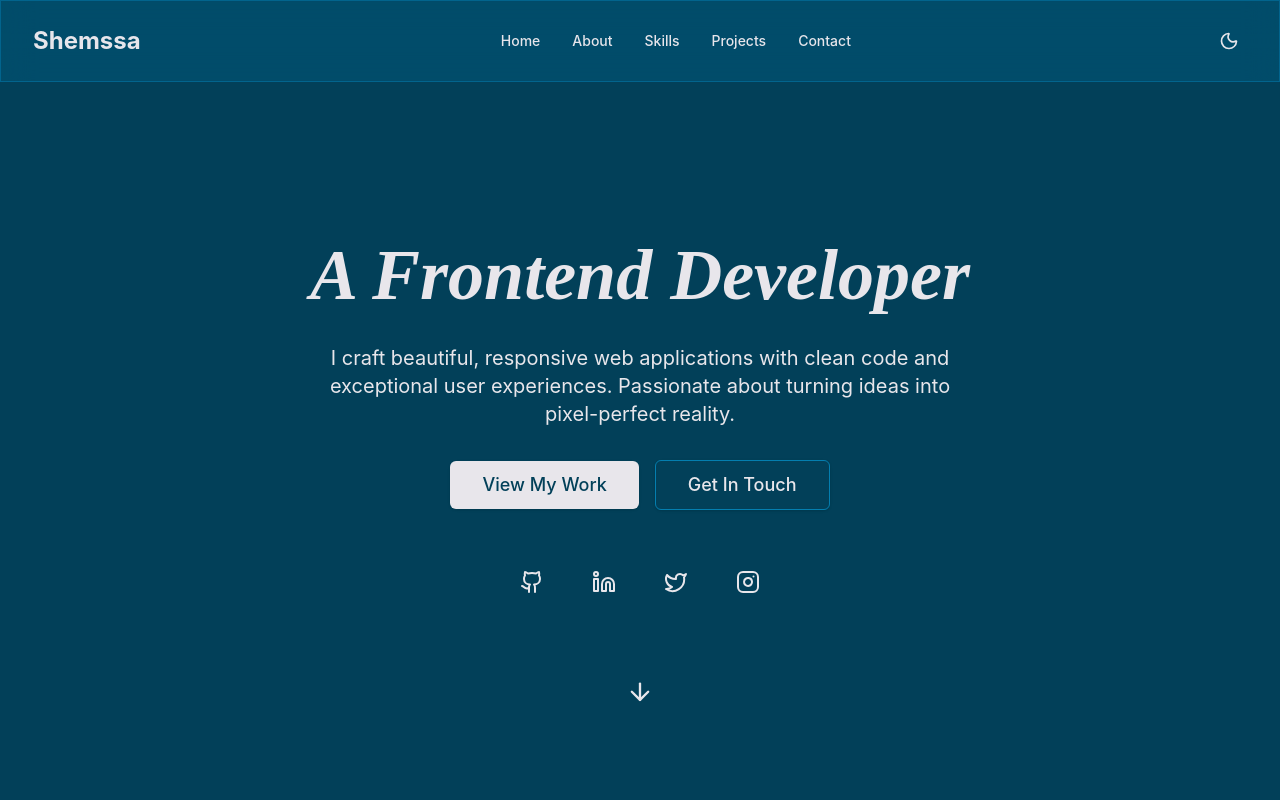
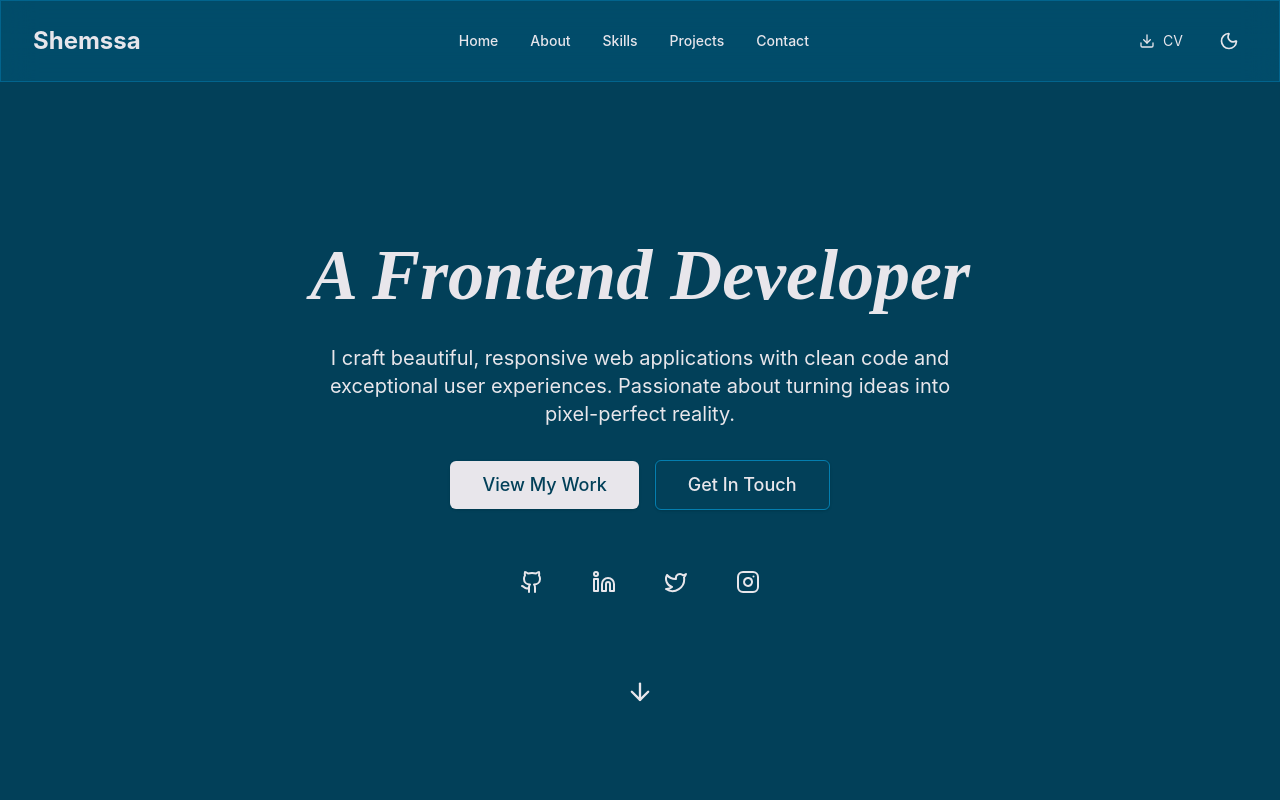
Before and after one commit to pshemssa/react-portfolio, a React (Vite) app: page / in a window 1280 px wide. Shown: the top 800 px of the page. Built offline with nearby package versions, Linux system fonts and the light colour scheme.

Commit message:
Added resume

```diff
--- a/src/components/portfolio/Navbar.tsx
+++ b/src/components/portfolio/Navbar.tsx
@@ -1,6 +1,6 @@
 import { useState } from 'react';
 import { motion, AnimatePresence } from 'framer-motion';
-import { Menu, X, Sun, Moon } from 'lucide-react';
+import { Menu, X, Sun, Moon, Download } from 'lucide-react';
 import { useTheme } from '../../hooks/useTheme';
 
 
@@ -67,8 +67,18 @@ export const Navbar = () => {
             ))}
           </div>
 
-          {/* Theme Toggle & Mobile Menu */}
+          {/* CV Download, Theme Toggle & Mobile Menu */}
           <div className="flex items-center gap-4">
+            <motion.button
+              onClick={() => window.open('/CV.pdf', '_blank')}
+              className="hidden md:flex items-center gap-2 px-3 py-2 text-sm bg-primary text-primary-foreground rounded-lg hover:bg-primary/90 transition-colors"
+              whileHover={{ scale: 1.05 }}
+              whileTap={{ scale: 0.95 }}
+            >
+              <Download size={16} />
+              CV
+            </motion.button>
+
             <motion.button
               onClick={toggleTheme}
               className="p-2 rounded-full bg-secondary text-secondary-foreground hover:bg-primary hover:text-primary-foreground transition-colors"
@@ -110,6 +120,16 @@ export const Navbar = () => {
                   {link.name}
                 </motion.button>
               ))}
+              <motion.button
+                onClick={() => window.open('/CV.pdf', '_blank')}
+                className="flex items-center gap-2 w-full py-3 px-4 text-foreground hover:text-primary hover:bg-secondary/50 rounded-lg transition-colors"
+                initial={{ opacity: 0, x: -20 }}
+                animate={{ opacity: 1, x: 0 }}
+                transition={{ delay: navLinks.length * 0.1 }}
+              >
+                <Download size={16} />
+                Download CV
+              </motion.button>
             </div>
           </motion.div>
         )}
```
Also changed, not shown: 1 other file (tests, documents, lock files or other folders).
